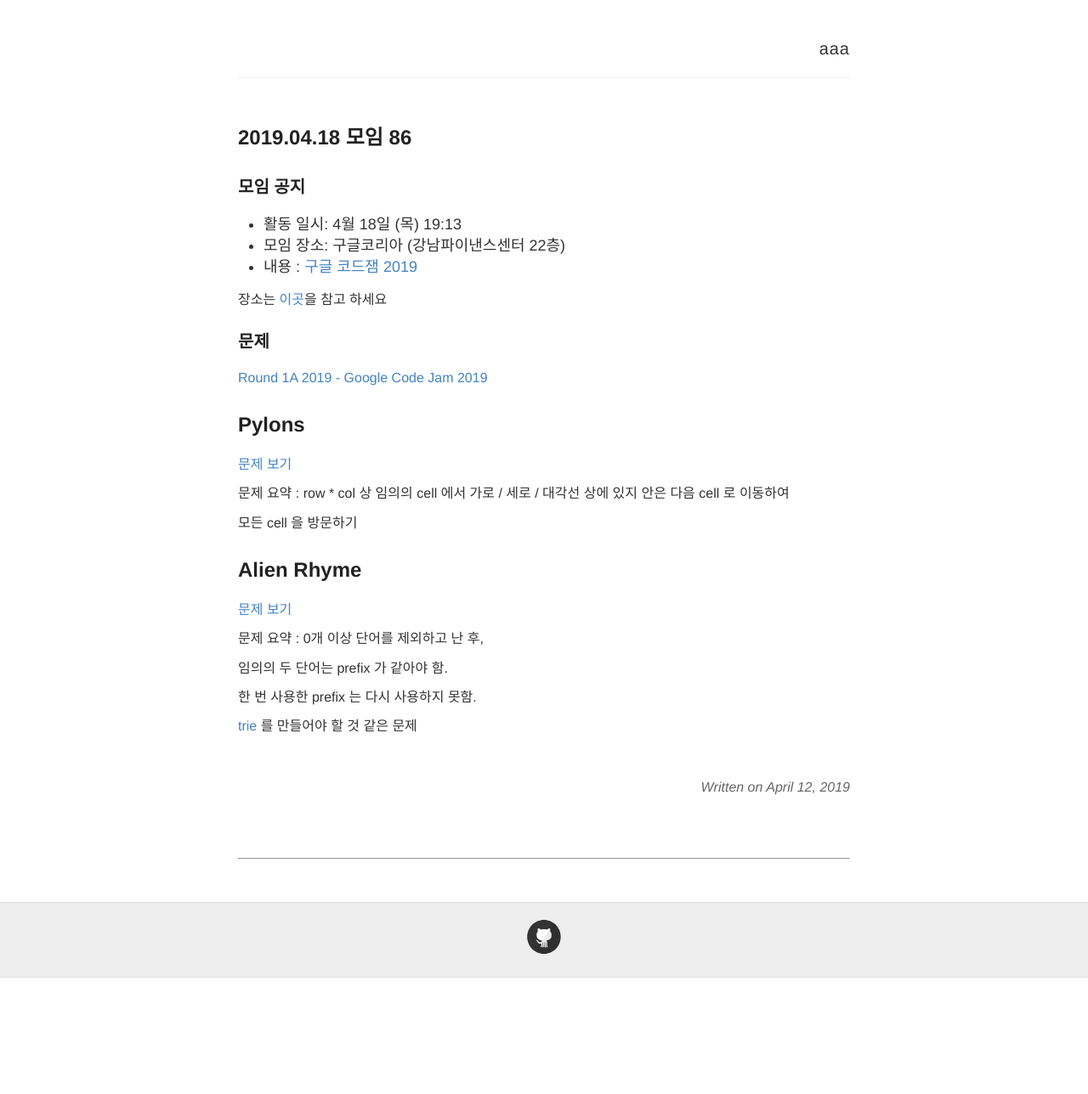
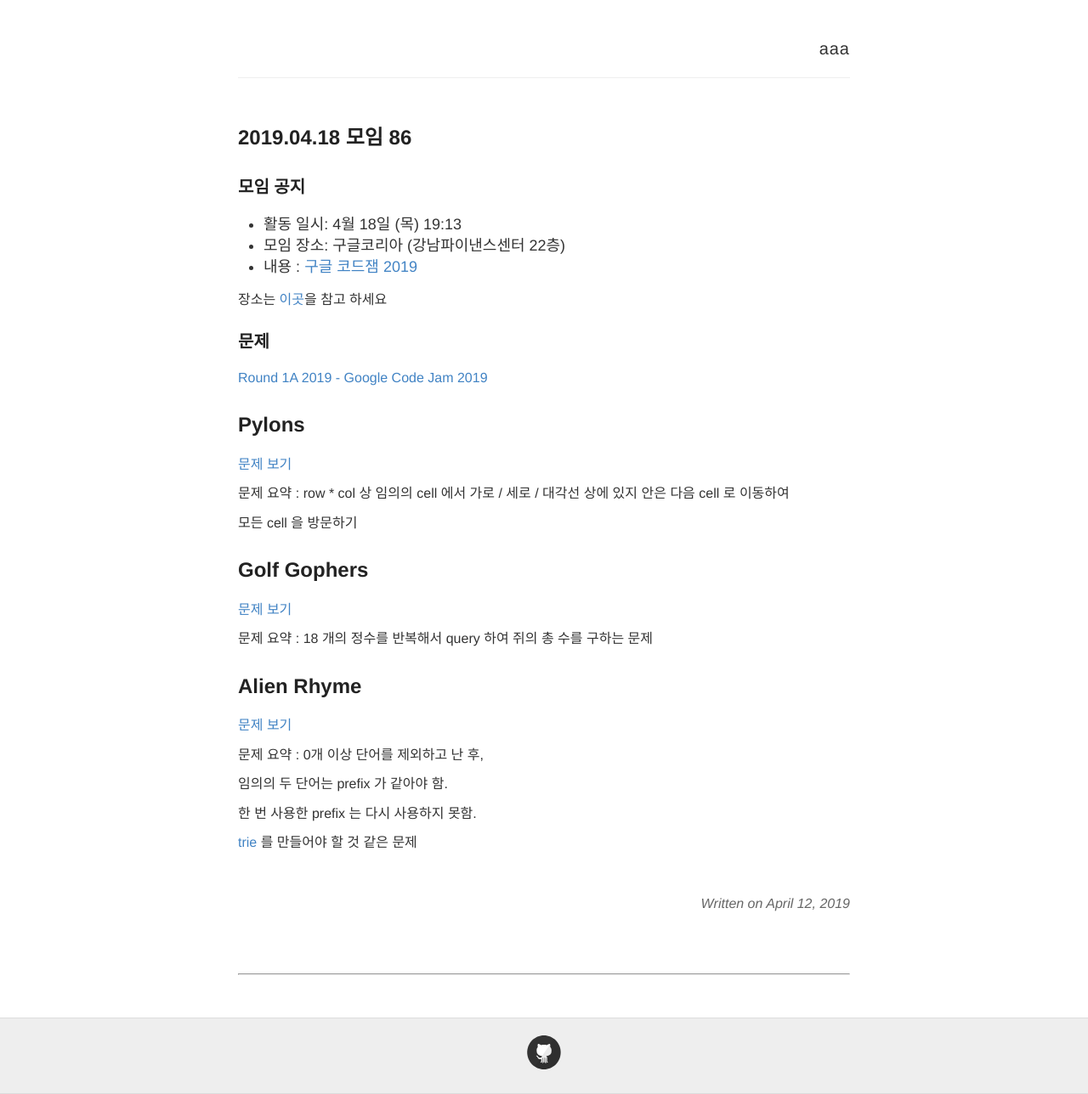
Before and after one commit to seirion/aaa, a Jekyll site: the page built from _posts/2019-04-18-meeting-086.md, in a window 1280 px wide. Shown: the whole page at 85% size. Built offline with Jekyll 4.4.1, drawn with Linux system fonts in a browser that asks for light colours; comment, search, counter and statistics services are not loaded; before the commit the page ends 1151 px from its top, so only the background shows below that.

Commit message:
Update 2019-04-18-meeting-086.md

```diff
--- a/_posts/2019-04-18-meeting-086.md
+++ b/_posts/2019-04-18-meeting-086.md
@@ -26,6 +26,12 @@
 모든 cell 을 방문하기
 
 
+# Golf Gophers
+
+[문제 보기](https://codingcompetitions.withgoogle.com/codejam/round/0000000000051635/0000000000104f1a)
+
+문제 요약 : 18 개의 정수를 반복해서 query 하여 쥐의 총 수를 구하는 문제
+
 
 
 # Alien Rhyme
```
